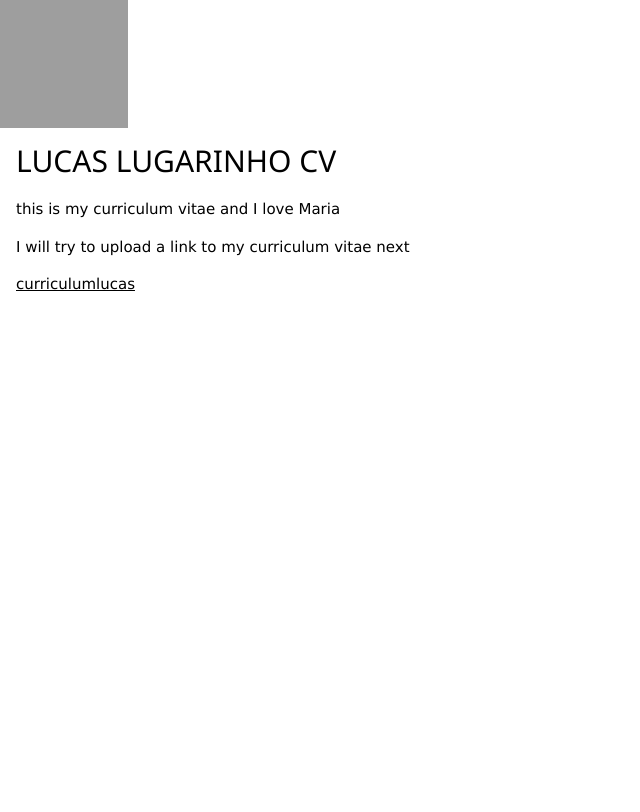
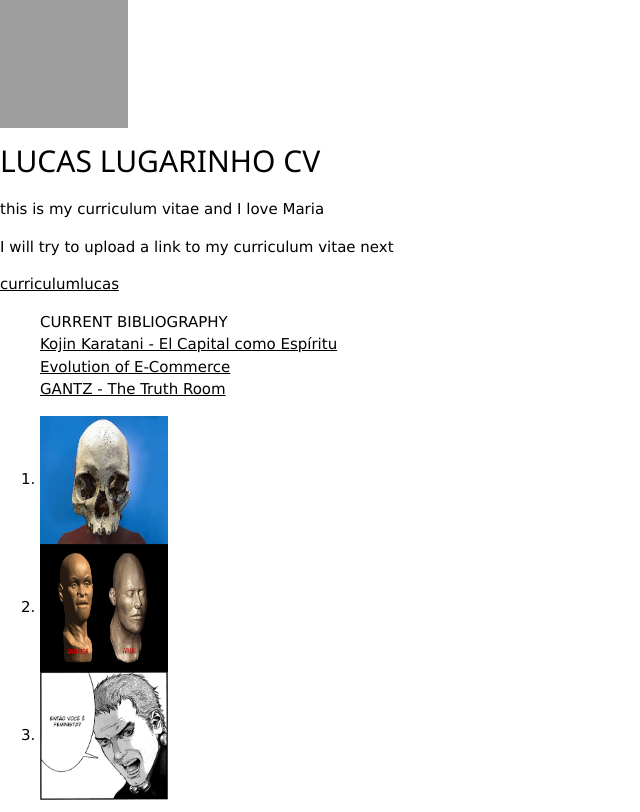
Before and after one commit to lugarinholucas/lugarinholucas.github.io, a plain HTML site: page index.html in a window 1280 px wide. Shown: the whole page, without its empty margins (0-640 px from the left). Drawn offline with nearby package versions, Linux system fonts and the light colour scheme; grey boxes are pictures that could not be loaded.

Commit message:
listas, textos, y video

```diff
--- a/index.html
+++ b/index.html
@@ -15,13 +15,27 @@
     </head>
   <body>
     <img src="images/20190910_181454_HDR.jpg" alt="furry ass" width="128" height="128">
-    <div class="w3-container">
+    <div class="portafoliolucas-container">
       <h2>LUCAS LUGARINHO CV</h2>
       <p>this is my curriculum vitae and I love Maria</p>
       <p>I will try to upload a link to my curriculum vitae next</p>
       <a href="images/Portfolio Lucas Lugarinho 2017 - 2019.pdf">curriculumlucas</a>
+      <ul style="list-style-type:none;">
+        <li> CURRENT BIBLIOGRAPHY </li>
+        <li> <a target="_blank" href="http://www.kojinkaratani.com/en/pdf/KOJIN_KARATANI_EL_CAPITAL_COMO_ESTPIRITU.pdf"> Kojin Karatani - El Capital como Espíritu </a> </li>
+        <li> <a target="_blank" href="https://www.researchgate.net/publication/263230383_The_Evolution_and_Development_of_E-Commerce_Market_and_E-Cash"> Evolution of E-Commerce </a> </li>
+        <li> <a target="_blank" href="https://www.reddit.com/r/gantz/comments/5y2phx/thoughts_regarding_the_truth_room/"> GANTZ - The Truth Room </a>  </li>
+      </ul>
+      <ol style="list-style-type:1;">
+        <li> <a target="_blank" href="http://www.kojinkaratani.com/en/pdf/KOJIN_KARATANI_EL_CAPITAL_COMO_ESTPIRITU.pdf"> <img src="images/índice.jpg" alt="ohmygod" width="128" height="128"> </a> </li>
+        <li> <a target="_blank" href="https://www.researchgate.net/publication/263230383_The_Evolution_and_Development_of_E-Commerce_Market_and_E-Cash"> <img src="images/LUZIA-ANTES-DEPOS_baaeebef.jpg" alt="ohmygod2" width="128" height="128"> </a> </li>
+        <li> <img src="images/Captura de pantalla 2019-10-01 a la(s) 11.21.32.png" alt="ohmygod3" width="128" height="128"> </li>
+      </ol>
+      </div>
+      <iframe width="560" height="315" src="https://www.youtube.com/embed/2YOiglp9dBg" frameborder="0" allow="accelerometer; autoplay; encrypted-media; gyroscope; picture-in-picture" allowfullscreen></iframe>
 
-      </div>
+      <!--footer-->
+        <!--ul style="list-style-disc"-->
 
   </body>
     </html>
```
Also changed, not shown: images/Captura de pantalla 2019-10-01 a la(s) 11.21.32.png (added), images/LUZIA-ANTES-DEPOS_baaeebef.jpg (added), images/Monte Veritá.jpg (added), images/índice.jpg (added), 2 other files.
